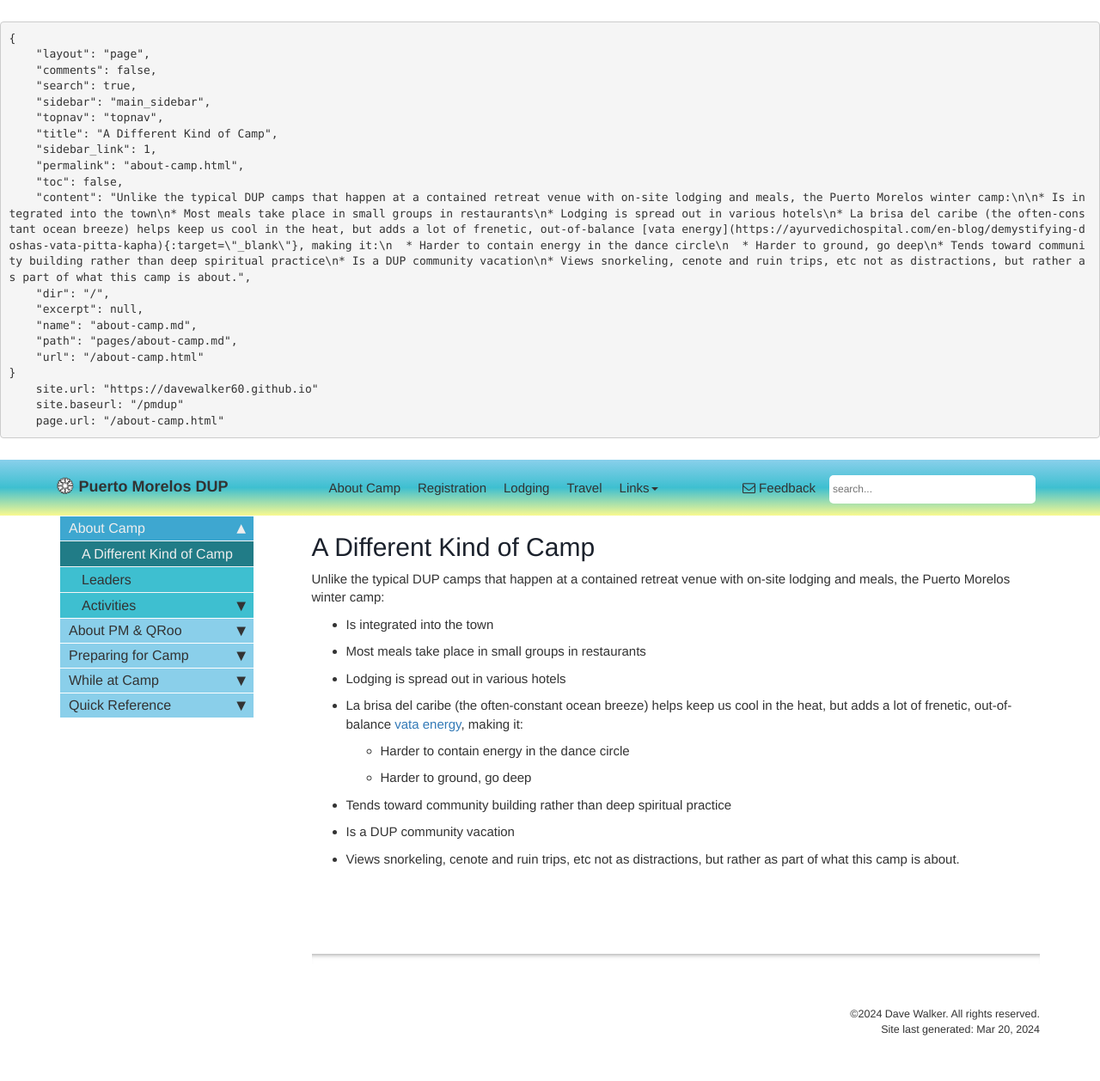
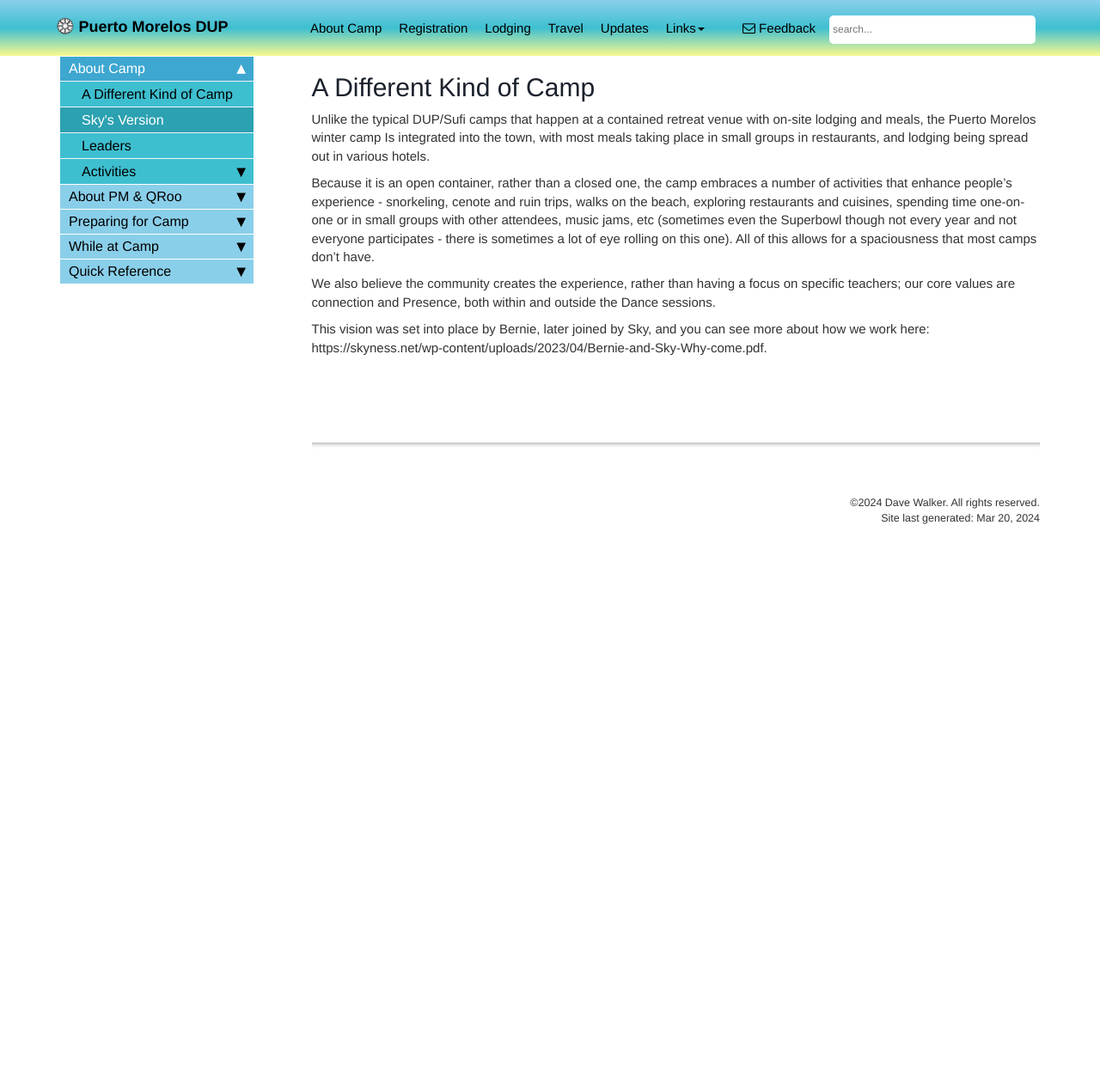
Before and after one commit to davewalker60/pmdup, a Jekyll site: the page built from pages/about-camp.md, in a window 1280 px wide. Shown: the whole page at 86% size. Built offline with Jekyll 4.4.1, drawn with Linux system fonts in a browser that asks for light colours; comment, search, counter and statistics services are not loaded; after the commit the page ends 900 px from its top, so only the background shows below that.

Commit message:
more color tweaking, final debug, & Sky's about

```diff
--- a/_data/sidebars/main_sidebar.yml
+++ b/_data/sidebars/main_sidebar.yml
@@ -12,9 +12,13 @@ entries:
     folderitems:
 
     - title: A Different Kind of Camp
+      url: /about-camp-bullets.html
+      output: web, pdf
+#      type: homepage
+
+    - title: Sky's Version
       url: /about-camp.html
       output: web, pdf
-#      type: homepage
 
     - title: Leaders
       url: /leaders.html
--- a/_data/topnav.yml
+++ b/_data/topnav.yml
@@ -11,6 +11,8 @@ topnav:
       url: /lodging.html
     - title: Travel
       url: /travel.html
+    - title: Updates
+      url: /updates.html
 
 #Topnav dropdowns
 topnav_dropdowns:
--- a/_includes/head.html
+++ b/_includes/head.html
@@ -3,27 +3,20 @@
 <meta name="viewport" content="width=device-width, initial-scale=1">
 <meta name="description" content="{% if page.summary %}{{ page.summary | strip_html | strip_newlines | truncate: 160 }}{% endif %}">
 <meta name="keywords" content="{{page.tags}}{% if page.tags %}, {% endif %} {{page.keywords}}">
-<!-- <pre>
-    url: {{ site.url | jsonify | escape }}
-    baseurl: {{ site.baseurl | jsonify | escape }}
-    title: {{ page.title | jsonify | escape }}
-    search: {{ page.search | jsonify | escape }}
-    page: {{ page | jsonify | escape }}
-    layout: {{ layout | jsonify | escape }}
-    content: {{ content | jsonify | escape }}
-    paginator: {{ paginator | jsonify | escape }}
-</pre> -->
 
+<!-- To include simple debugging, move comment close here __
 <pre id="jekyll-debug">
   <script>
     var obj = JSON.parse(decodeURIComponent("{{ page | jsonify | uri_escape }}"));
-  var prettyJson = JSON.stringify(obj, null, 4);  // Pretty-printed JSON (indented 4 spaces).
+    var prettyJson = JSON.stringify(obj, null, 2);  // Pretty-printed JSON (indented 2 spaces).
     document.getElementById("jekyll-debug").textContent = prettyJson;
   </script>
+  paginator: {{ paginator | jsonify | escape }}
   site.url: {{ site.url | jsonify | escape }}
   site.baseurl: {{ site.baseurl | jsonify | escape }}
   page.url: {{ page.url | jsonify | escape }}
 </pre>
+ -->
 
 <title>{{ page.title }} | {{ site.site_title }}</title>
 <link rel="icon" type="image/png" href="{{ site.url | append: site.baseurl }}/images/favicon-full.png">
--- a/_includes/topnav.html
+++ b/_includes/topnav.html
@@ -54,7 +54,7 @@
                 {% endfor %}
 
 <!-- Put a little space between the tabs and the static stuff -->
-            <li>&nbsp;&nbsp;&nbsp;&nbsp;&nbsp;&nbsp;&nbsp;&nbsp;&nbsp;&nbsp;&nbsp;&nbsp;&nbsp;&nbsp;</li>
+            <li>&nbsp;</li>
 
             {% if site.feedback_disable == null or site.feedback_disable == false %}
  			    {% include feedback.html %}
--- a/css/theme-dup.css
+++ b/css/theme-dup.css
@@ -12,15 +12,15 @@
     --sand_color1: hsl(60, 55%, 53%);
 /* hover, selected */
     --sky_color2: hsl(197, 61%, 53%);
-    --sea_color2: hsl(187, 61%, 33%);
-    --sand_color2: hsl(60, 61%, 33%);
+    --sea_color2: hsl(187, 61%, 43%);
+    --sand_color2: hsl(60, 61%, 43%);
 
     --ocean_color: #4f42b5;
     --heading_color: #1b212c;
     --banner_gradient: linear-gradient(to top, var(--sand_color0), var(--sea_color0), var(--sky_color0));
     --banner_color: #40bfd0;
-    --banner_text_color: #333;
-    --banner_text_hover_color: #eee;
+    --banner_text_color: #000;
+    --banner_text_hover_color: #fff;
     --l1_back_color: var(--sky_color1);
     --l1_text_color: var(--banner_text_color);
     --l1_back_hover_color: var(--sky_color2);
--- /dev/null
+++ b/pages/about-camp-bullets.md
@@ -0,0 +1,19 @@
+---
+title: A Different Kind of Camp
+sidebar: main_sidebar
+sidebar_link: 1
+permalink: about-camp-bullets.html
+toc: false
+---
+
+Unlike the typical DUP camps that happen at a contained retreat venue with on-site lodging and meals, the Puerto Morelos winter camp:
+
+* Is integrated into the town
+* Most meals take place in small groups in restaurants
+* Lodging is spread out in various hotels
+* La brisa del caribe (the often-constant ocean breeze) helps keep us cool in the heat, but adds a lot of frenetic, out-of-balance [vata energy](https://ayurvedichospital.com/en-blog/demystifying-doshas-vata-pitta-kapha){:target="_blank"}, making it:
+  * Harder to contain energy in the dance circle
+  * Harder to ground, go deep
+* Tends toward community building rather than deep spiritual practice
+* Is a DUP community vacation
+* Views snorkeling, cenote and ruin trips, etc not as distractions, but rather as part of what this camp is about.
--- a/pages/about-camp.md
+++ b/pages/about-camp.md
@@ -6,14 +6,10 @@ permalink: about-camp.html
 toc: false
 ---
 
-Unlike the typical DUP camps that happen at a contained retreat venue with on-site lodging and meals, the Puerto Morelos winter camp:
+Unlike the typical DUP/Sufi camps that happen at a contained retreat venue with on-site lodging and meals, the Puerto Morelos winter camp Is integrated into the town, with most meals taking place in small groups in restaurants, and lodging being spread out in various hotels.
 
-* Is integrated into the town
-* Most meals take place in small groups in restaurants
-* Lodging is spread out in various hotels
-* La brisa del caribe (the often-constant ocean breeze) helps keep us cool in the heat, but adds a lot of frenetic, out-of-balance [vata energy](https://ayurvedichospital.com/en-blog/demystifying-doshas-vata-pitta-kapha){:target="_blank"}, making it:
-  * Harder to contain energy in the dance circle
-  * Harder to ground, go deep
-* Tends toward community building rather than deep spiritual practice
-* Is a DUP community vacation
-* Views snorkeling, cenote and ruin trips, etc not as distractions, but rather as part of what this camp is about.
+Because it is an open container, rather than a closed one, the camp embraces a number of activities that enhance people’s experience - snorkeling, cenote and ruin trips, walks on the beach, exploring restaurants and cuisines, spending time one-on-one or in small groups with other attendees, music jams, etc (sometimes even the Superbowl though not every year and not everyone participates - there is sometimes a lot of eye rolling on this one). All of this allows for a spaciousness that most camps don’t have.
+
+We also believe the community creates the experience, rather than having a focus on specific teachers; our core values are connection and Presence, both within and outside the Dance sessions.
+
+This vision was set into place by Bernie, later joined by Sky, and you can see more about how we work here: https://skyness.net/wp-content/uploads/2023/04/Bernie-and-Sky-Why-come.pdf.
```
Lines whose indentation alone changed are shown as unchanged.
